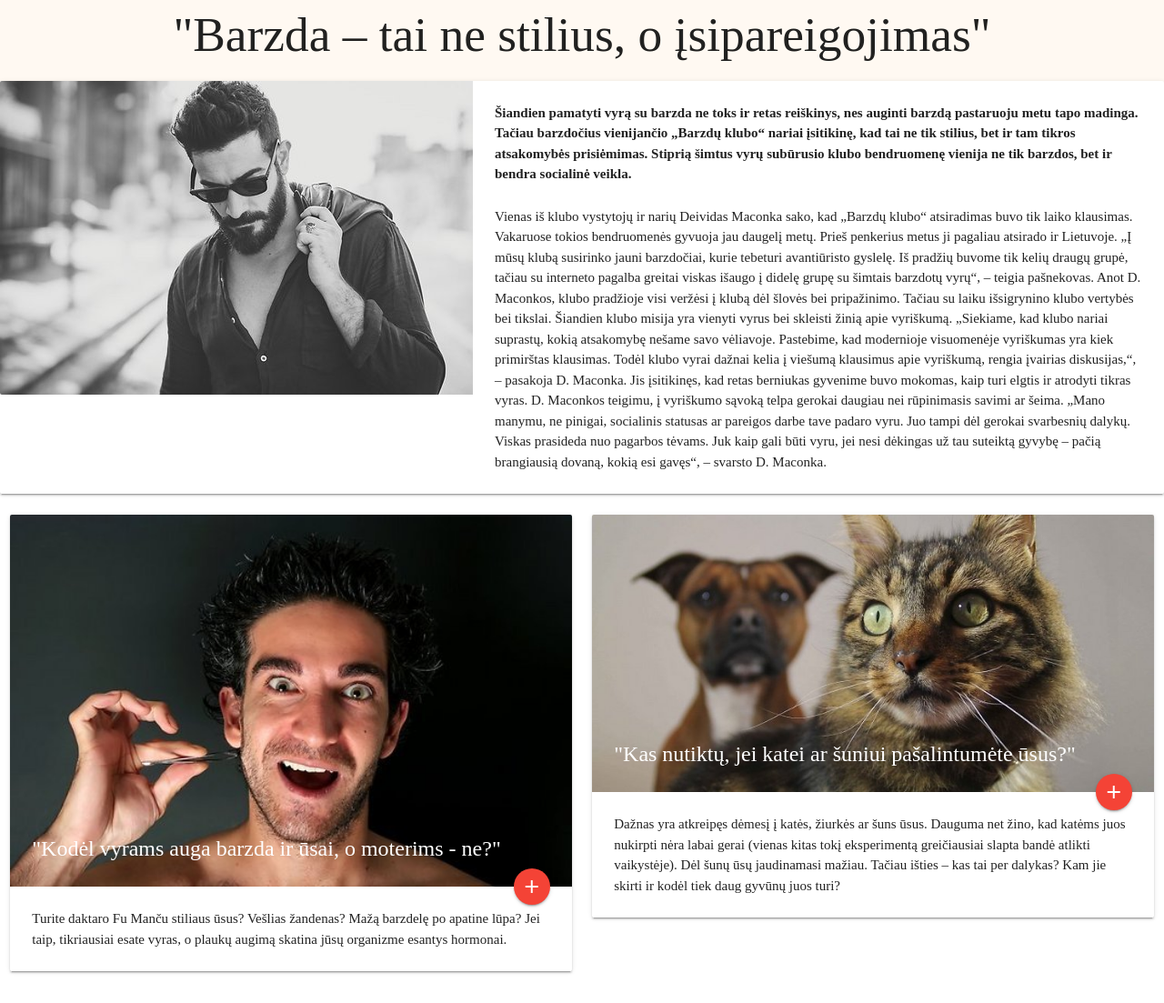
After one commit to meizys/VCS, a PHP site: page /story3.php in a window 1280 px wide. The commit adds this page. Shown: the part 268-1371 px from the top of the page at 91% size. Run offline with PHP 8.4, Linux system fonts and the light colour scheme; some libraries are stand-ins or nearby versions; some web fonts are replaced.

Commit message:
sudetos topines istorijos..

```diff
--- /dev/null
+++ b/story3.php
@@ -0,0 +1,58 @@
+ <?php include ('header.php'); ?>
+         <div class="col s12">
+          <a href="index.php" class="breadcrumb">Home</a>
+          <a href="portfolio.php" class="breadcrumb">Njūsai</a>
+          <a href="#!" class="breadcrumb">Njūsai apie ūsus</a>
+       </div>
+    </nav>
+    </div>
+
+   <div class="otherHeaders storiusai">
+  <h1><img <?php displayRandomPhotoArea();?>></h1>
+    </div>
+
+</header>
+
+ <div class="col s12 m7">
+    <h2 class="header kaciuStraipsnis">"Barzda – tai ne stilius, o įsipareigojimas"</h2>
+    <div class="card horizontal">
+      <div class="card-image">
+        <img  src="images/barzda.jpg">
+      </div>
+      <div class="card-stacked">
+        <div class="card-content">
+          <p style="font-weight: bold;">Šiandien pamatyti vyrą su barzda ne toks ir retas reiškinys, nes auginti barzdą pastaruoju metu tapo madinga. Tačiau barzdočius vienijančio „Barzdų klubo“ nariai įsitikinę, kad tai ne tik stilius, bet ir tam tikros atsakomybės prisiėmimas. Stiprią šimtus vyrų subūrusio klubo bendruomenę vienija ne tik barzdos, bet ir bendra socialinė veikla.</p>
+
+          <p style="margin-top: 24px">Vienas iš klubo vystytojų ir narių Deividas Maconka sako, kad „Barzdų klubo“ atsiradimas buvo tik laiko klausimas. Vakaruose tokios bendruomenės gyvuoja jau daugelį metų. Prieš penkerius metus ji pagaliau atsirado ir Lietuvoje. „Į mūsų klubą susirinko jauni barzdočiai, kurie tebeturi avantiūristo gyslelę. Iš pradžių buvome tik kelių draugų grupė, tačiau su interneto pagalba greitai viskas išaugo į didelę grupę su šimtais barzdotų vyrų“, – teigia pašnekovas.
+          Anot D. Maconkos, klubo pradžioje visi veržėsi į klubą dėl šlovės bei pripažinimo. Tačiau su laiku išsigrynino klubo vertybės bei tikslai. Šiandien klubo misija yra vienyti vyrus bei skleisti žinią apie vyriškumą. „Siekiame, kad klubo nariai suprastų, kokią atsakomybę nešame savo vėliavoje. Pastebime, kad modernioje visuomenėje vyriškumas yra kiek primirštas klausimas. Todėl klubo vyrai dažnai kelia į viešumą klausimus apie vyriškumą, rengia įvairias diskusijas,“, – pasakoja D. Maconka. Jis įsitikinęs, kad retas berniukas gyvenime buvo mokomas, kaip turi elgtis ir atrodyti tikras vyras. D. Maconkos teigimu, į vyriškumo sąvoką telpa gerokai daugiau nei rūpinimasis savimi ar šeima. „Mano manymu, ne pinigai, socialinis statusas ar pareigos darbe tave padaro vyru. Juo tampi dėl gerokai svarbesnių dalykų. Viskas prasideda nuo pagarbos tėvams. Juk kaip gali būti vyru, jei nesi dėkingas už tau suteiktą gyvybę – pačią brangiausią dovaną, kokią esi gavęs“, – svarsto D. Maconka.</p>
+        </div>
+      </div>
+    </div>
+  </div>
+
+
+    <div class="row">
+    <div class="col s12 m6 l6">
+      <div class="card">
+        <div class="card-image">
+          <img src="images/vyras.jpg">
+          <span class="card-title">"Kodėl vyrams auga barzda ir ūsai, o moterims - ne?"</span>
+          <a href="story1.php" class="btn-floating halfway-fab waves-effect waves-light red"><i class="material-icons">add</i></a>
+        </div>
+        <div class="card-content">
+          <p>Turite daktaro Fu Manču stiliaus ūsus? Vešlias žandenas? Mažą barzdelę po apatine lūpa? Jei taip, tikriausiai esate vyras, o plaukų augimą skatina jūsų organizme esantys hormonai.</p>
+        </div>
+      </div>
+    </div>
+    <div class="col s12 m6 l6">
+      <div class="card">
+        <div class="card-image">
+          <img src="images/kaciukas.jpg">
+          <span class="card-title">"Kas nutiktų, jei katei ar šuniui pašalintumėte ūsus?"</span>
+          <a href="story1.php" class="btn-floating halfway-fab waves-effect waves-light red"><i class="material-icons">add</i></a>
+        </div>
+        <div class="card-content">
+          <p>Dažnas yra atkreipęs dėmesį į katės, žiurkės ar šuns ūsus. Dauguma net žino, kad katėms juos nukirpti nėra labai gerai (vienas kitas tokį eksperimentą greičiausiai slapta bandė atlikti vaikystėje). Dėl šunų ūsų jaudinamasi mažiau. Tačiau išties – kas tai per dalykas? Kam jie skirti ir kodėl tiek daug gyvūnų juos turi?</p>
+        </div>
+      </div>
+    </div>
```
Also changed, not shown: index.php (+11 -11 lines), story1.php (+6 -8 lines), story2.php (added, +57 -0 lines), images/barzda.jpg (added), images/vyras.jpg (added).
